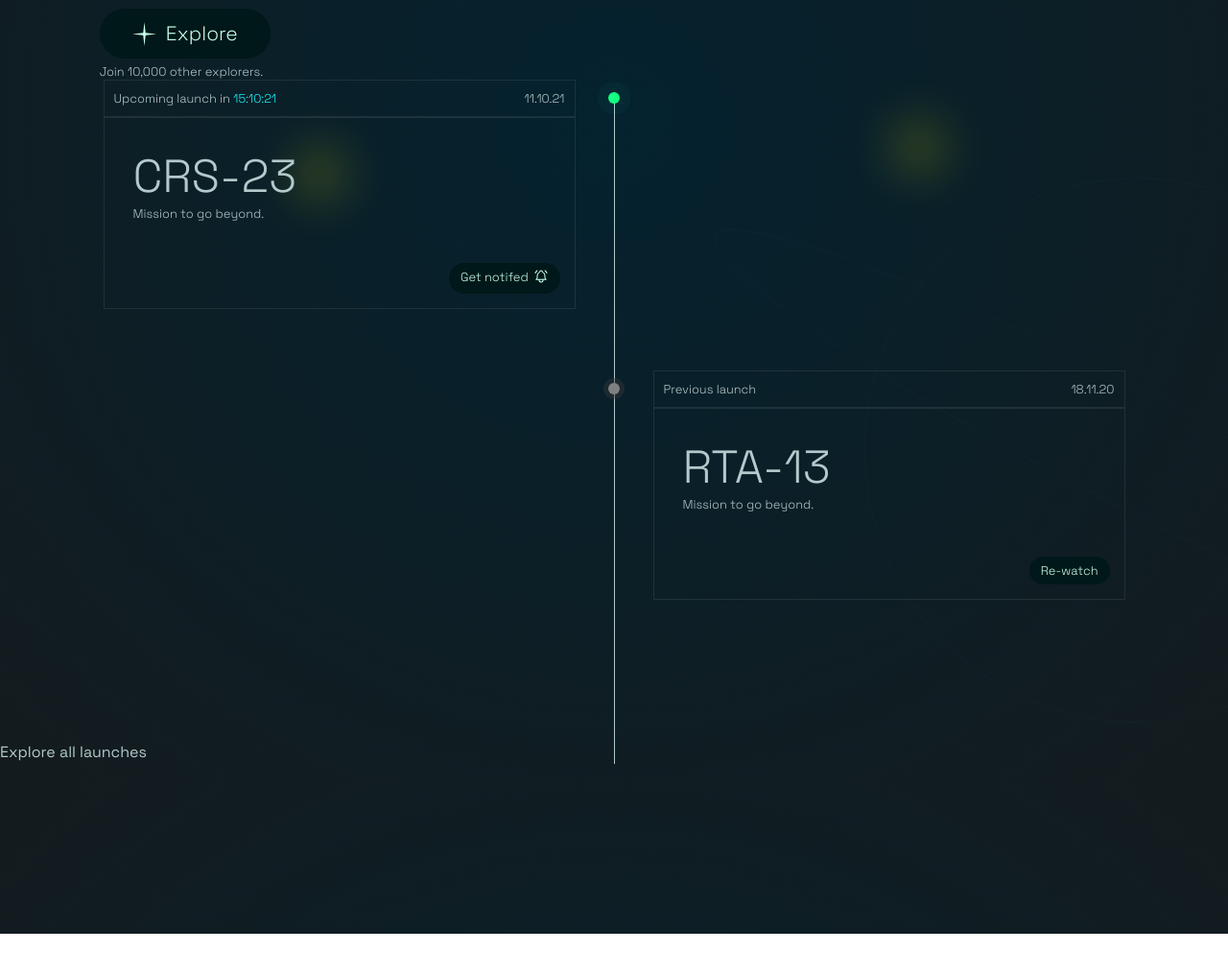
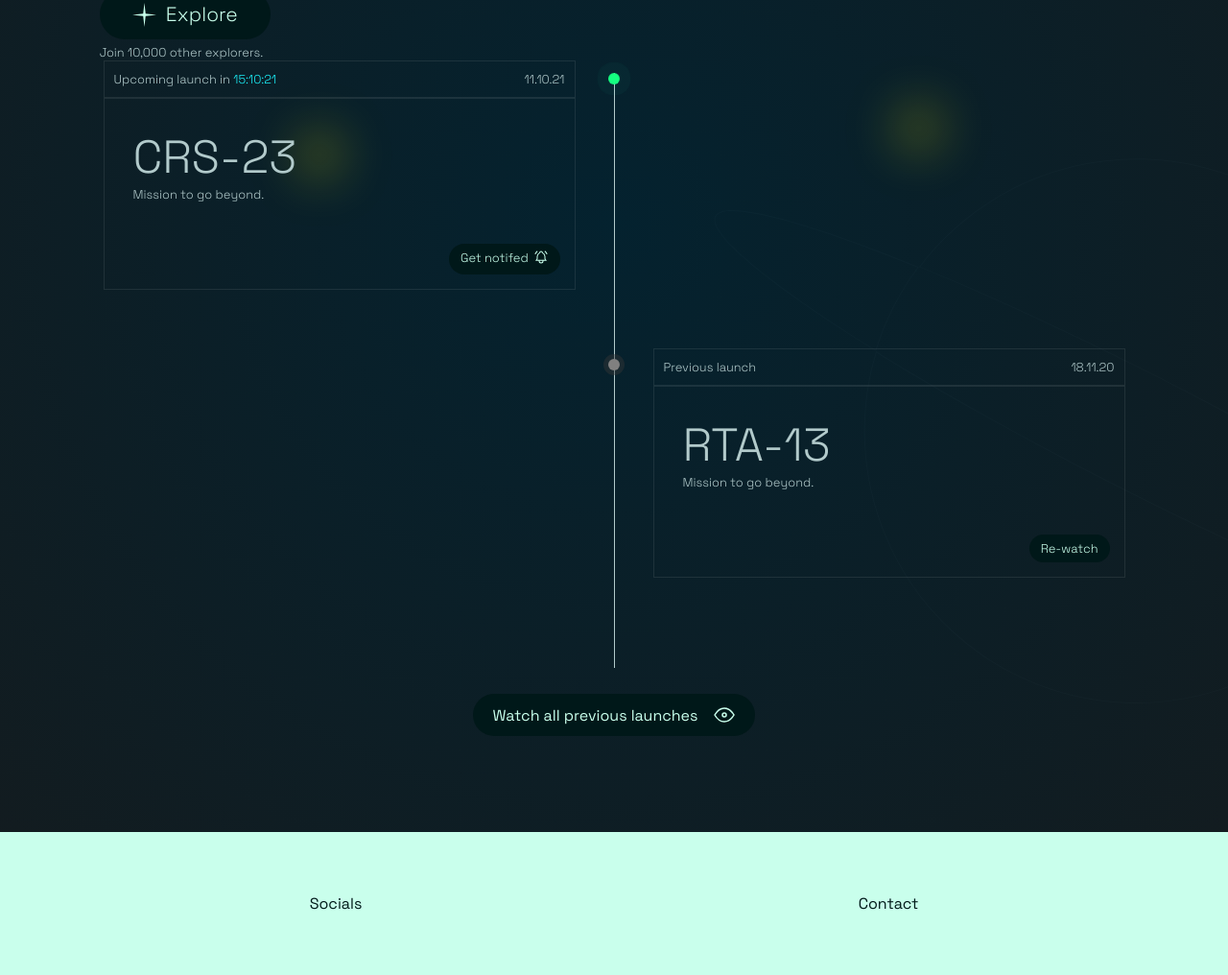
Before and after one commit to frikkhex/Project-Exam, a plain HTML site: page index.html in a window 1280 px wide. Shown: the part 555-1571 px from the top of the page at 96% size. Before the commit the page ends 1528 px from the top, so only its background shows below. Drawn offline with Linux system fonts and the light colour scheme.

Commit message:
Added footer

```diff
--- a/css/style_home.scss
+++ b/css/style_home.scss
@@ -22,7 +22,7 @@ body {
 }
 
 .container {
-  margin: 20px auto;
+  margin: 0 auto;
   max-width: 1600px;
 }
 
@@ -223,6 +223,42 @@ section.cards {
   display: none;
 }
 
+section.cta {
+  text-align: center;
+  margin-top: 50px;
+  display: flex;
+  justify-content: center;
+  align-items: center;
+
+  a {
+    display: flex;
+    align-items: center;
+
+    padding: 10px 20px;
+    background-color: $btn-bg-color;
+    color: $btn-color;
+    border-radius: 50px;
+
+    img {
+      margin-left: 15px;
+    }
+  }
+}
+
+footer {
+  margin: 100px 0 0;
+  padding: clamp(50px, 5vw, 80px);
+  background-color: $btn-color;
+  width: 100%;
+  display: flex;
+  justify-content: space-around;
+
+  div {
+    color: $btn-bg-color;
+    max-width: 1600px;
+  }
+}
+
 // Pad resolution
 
 // Desktop res
@@ -340,7 +376,7 @@ section.cards {
       position: inherit;
       top: 23px;
       background-color: $base-color;
-      height: 700px;
+      height: 620px;
       width: 1px;
       display: flex;
       justify-content: center;
@@ -379,7 +415,7 @@ section.cards {
       }
       .lower {
         position: absolute;
-        bottom: 55%;
+        bottom: 50%;
         height: 12px;
         width: 12px;
         border-radius: 50%;
@@ -393,16 +429,7 @@ section.cards {
       display: none;
     }
     & .card:nth-child(3) {
-      margin-top: 303px;
+      margin-top: 300px;
     }
   }
 }
-
-.footer {
-  display: flex;
-  flex-direction: column;
-  justify-content: center;
-  align-items: center;
-  border: 1px solid red;
-  text-align: center;
-}
--- a/index.html
+++ b/index.html
@@ -97,7 +97,13 @@
           </div>
         </div>
       </section>
-      <footer>Explore all launches</footer>
+      <section class="cta">
+        <a href="#">Watch all previous launches <img src="./img/eye.svg" alt="" /></a>
+      </section>
     </div>
+    <footer>
+      <div>Socials</div>
+      <div>Contact</div>
+    </footer>
   </body>
 </html>
```
Also changed, not shown: css/style_home.css, img/eye.svg (added), 1 other file.
